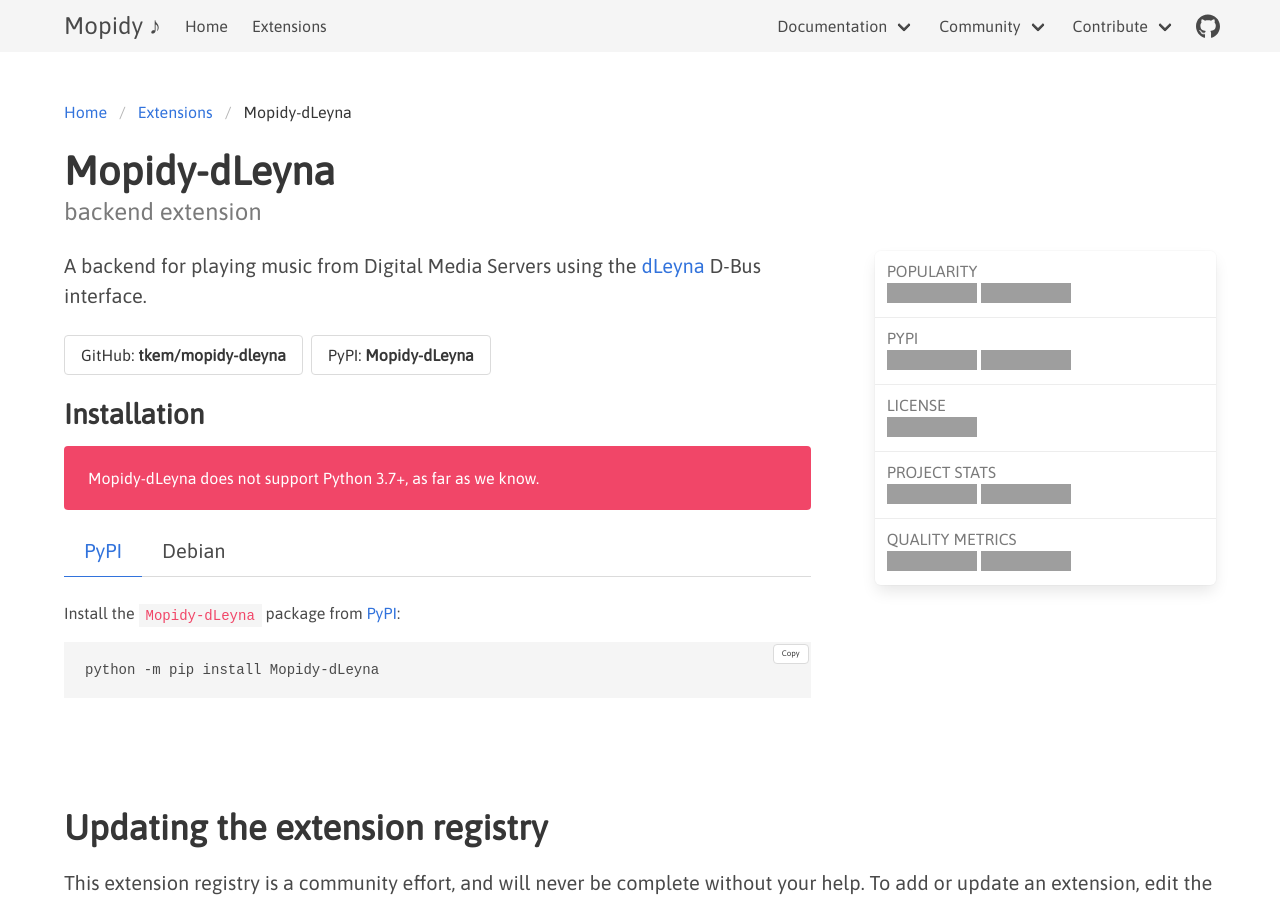
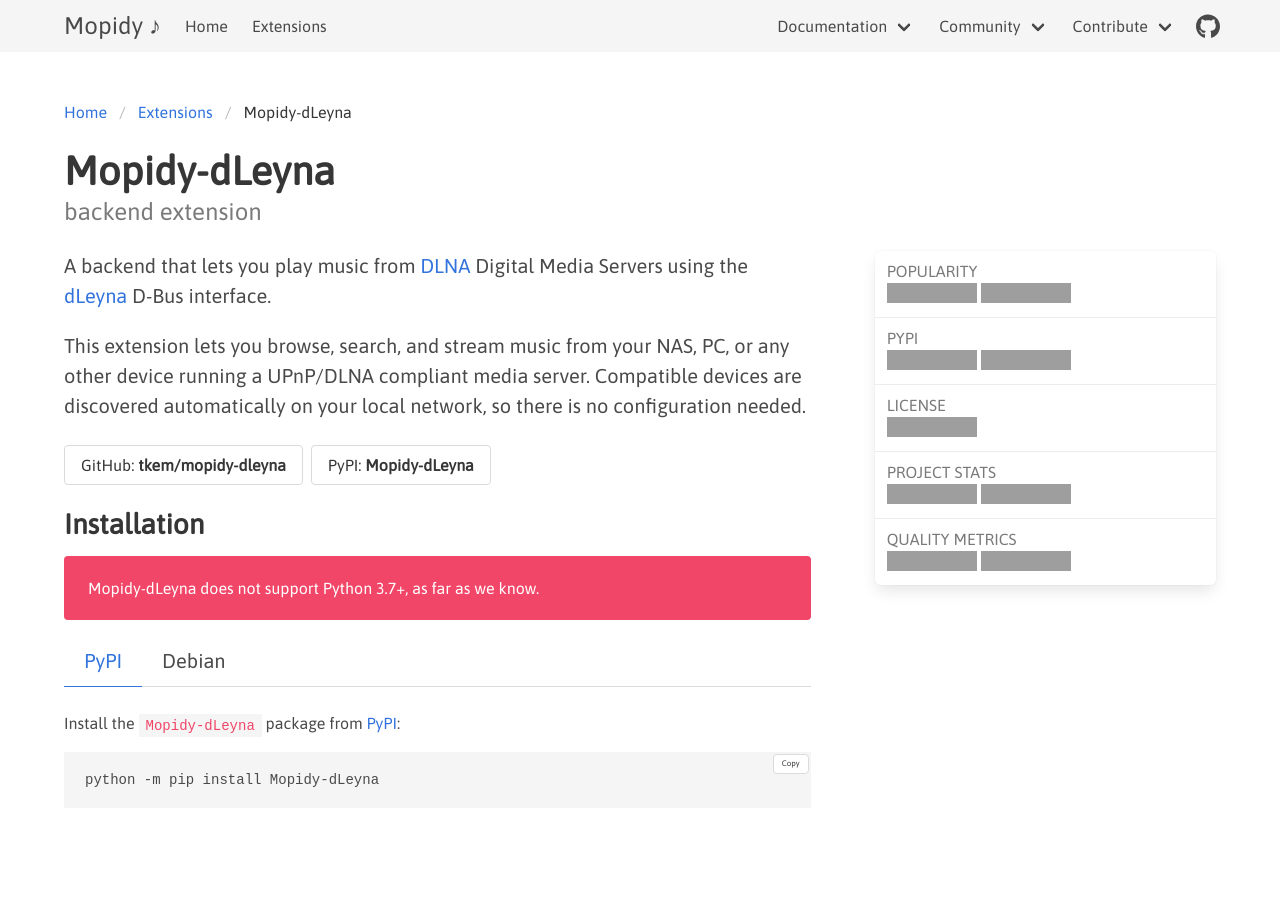
Before and after one commit to mopidy/website, a Jekyll site: the page built from _ext/dleyna.md, in a window 1280 px wide and 900 px high, cut to the strip 0-900 px from the top of the window. Built offline with Jekyll 4.4.1, drawn with Linux system fonts in a browser that asks for light colours; grey boxes are pictures that could not be loaded.

Commit message:
ext: Update dLeyna description

```diff
--- a/_ext/dleyna.md
+++ b/_ext/dleyna.md
@@ -13,5 +13,11 @@
 py3: false
 ---
 
-A backend for playing music from Digital Media Servers using
-the [dLeyna](https://01.org/dleyna) D-Bus interface.
+A backend that lets you play music from
+[DLNA](https://www.dlna.org/) Digital Media Servers using the
+[dLeyna](https://01.org/dleyna) D-Bus interface.
+
+This extension lets you browse, search, and stream music from your NAS, PC,
+or any other device running a UPnP/DLNA compliant media server. Compatible
+devices are discovered automatically on your local network, so there is no
+configuration needed.
```
